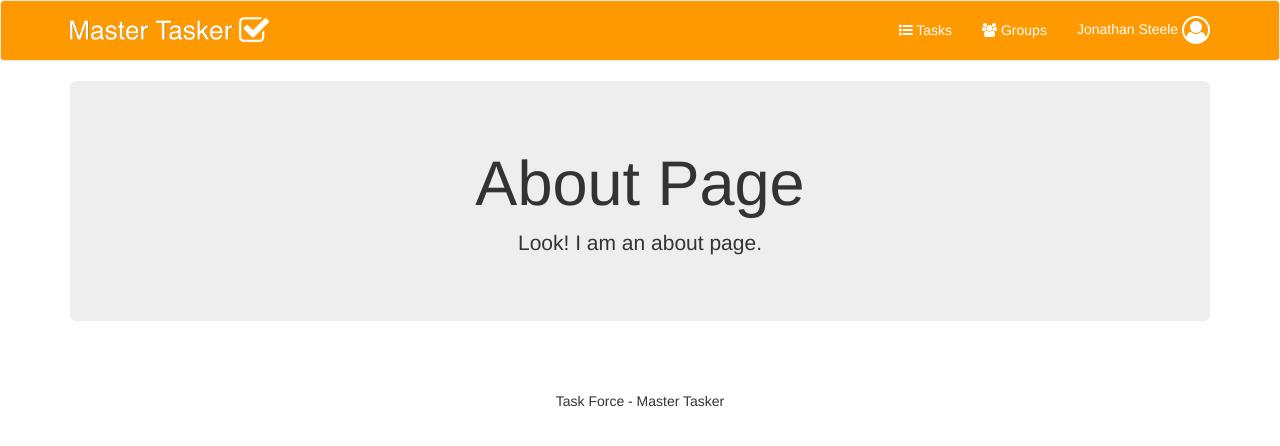
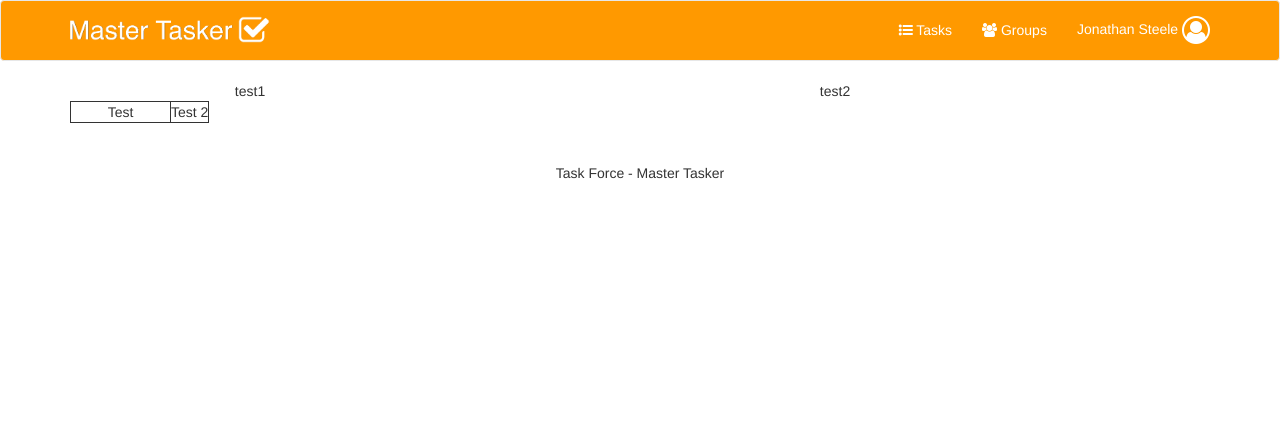
Before and after one commit to JonathanFSteele/MasterTasker, a website: page public/index.html at #!/about in a window 1280 px wide. Drawn offline with nearby package versions, Linux system fonts and the light colour scheme; some packages are replaced by stand-ins of ours.

Commit message:
Added Demo Html Area.

```diff
--- a/public/views/about.html
+++ b/public/views/about.html
@@ -1,5 +1,25 @@
-<div class="jumbotron text-center">
-	<h1>About Page</h1>
+<div style="text-align: center;">
 
-	<p>{{ message }}</p>
+	<div class="row">
+		<div class="col-xs-12 col-sm-7 col-md-5 col-lg-4">
+			test1
+		</div>
+		<div class="col-xs-12 col-sm-5 col-md-7 col-lg-8">
+			test2
+		</div>
+	</div>
+
+	<div>
+		<table style="border: 1px solid">
+			<tr>
+				<td style="border: 1px solid; width: 100px;">
+					Test
+				</td>
+				<td>
+					Test 2
+				</td>
+			</tr>
+		</table>
+	</div>
+
 </div>
```
